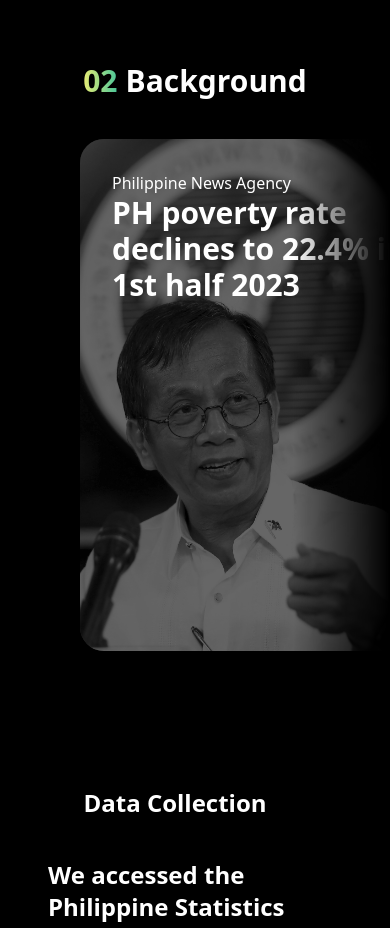
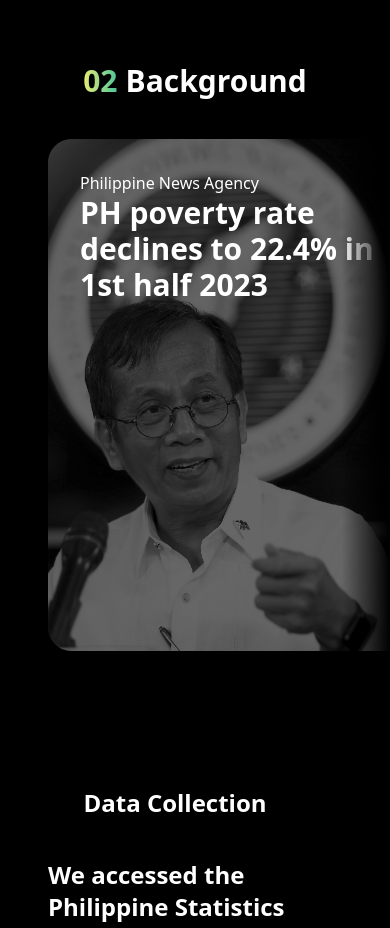
Before and after one commit to riru12/cs132portfolio, a SvelteKit app: page / in a window 390 px wide. Shown: the part 1840-2768 px from the top of the page. Built offline with nearby package versions, Linux system fonts and the light colour scheme.

Commit message:
adjusted padding on background cards

```diff
--- a/src/components/Background.svelte
+++ b/src/components/Background.svelte
@@ -16,8 +16,8 @@
         </div>
     </div>
     <div class="relative w-full h-full">
-        <div class="absolute bg-gradient-to-l from-black to-transparent h-full w-24 right-0 z-50"></div>
-        <div class="flex relative gap-4 overflow-x-scroll px-20">
+        <div class="absolute bg-gradient-to-l from-black to-transparent h-full w-12 md:w-24 right-0 z-50"></div>
+        <div class="flex relative gap-4 overflow-x-scroll px-12 sm:px-20">
             <div class="flex relative rounded-3xl min-h-[32rem] max-w-[24rem] bg-[#232323] shrink-0">
                 <a href="https://www.pna.gov.ph/articles/1215836" target="_blank">
                     <div class="absolute z-10 left-8 top-8 right-8 text-white">
```
